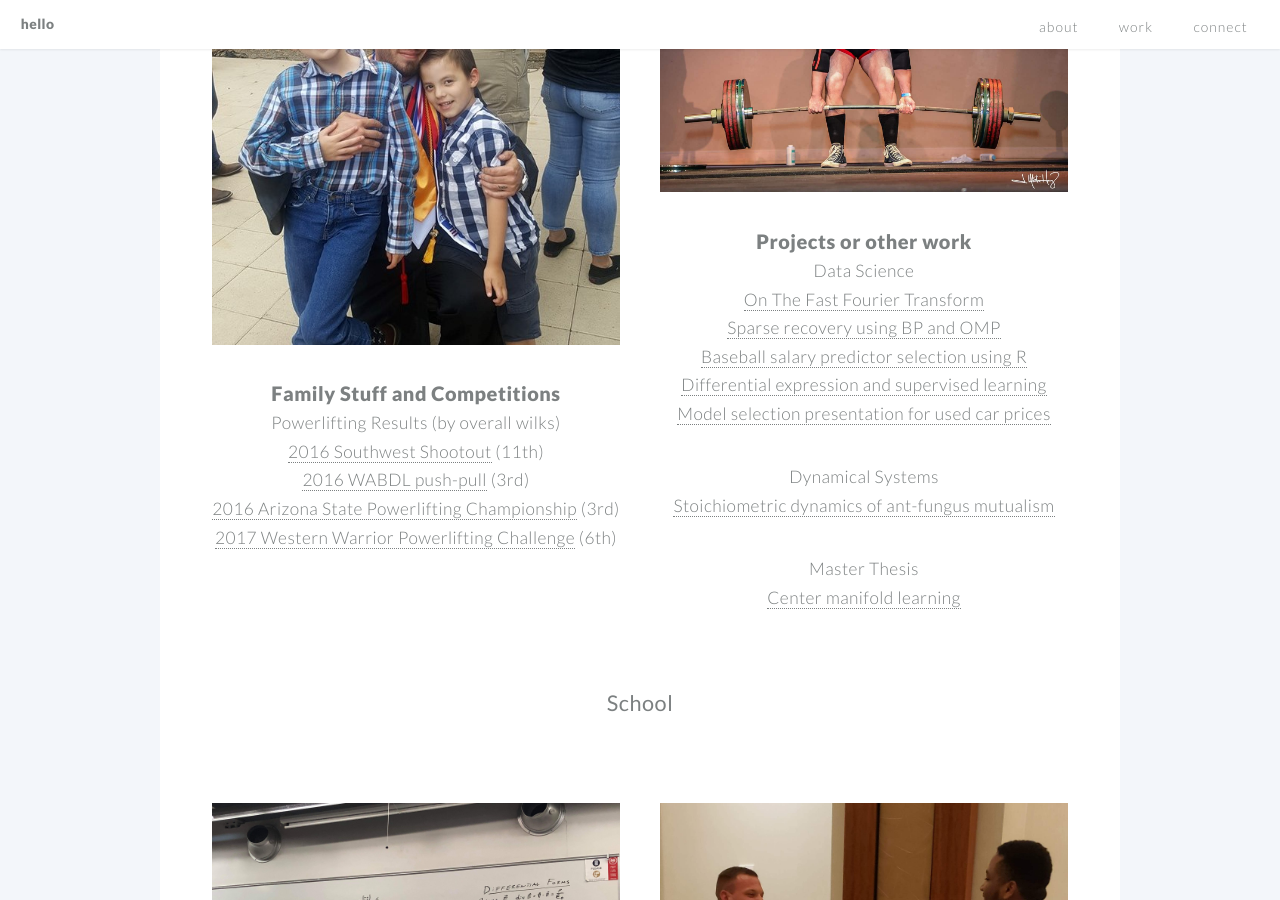
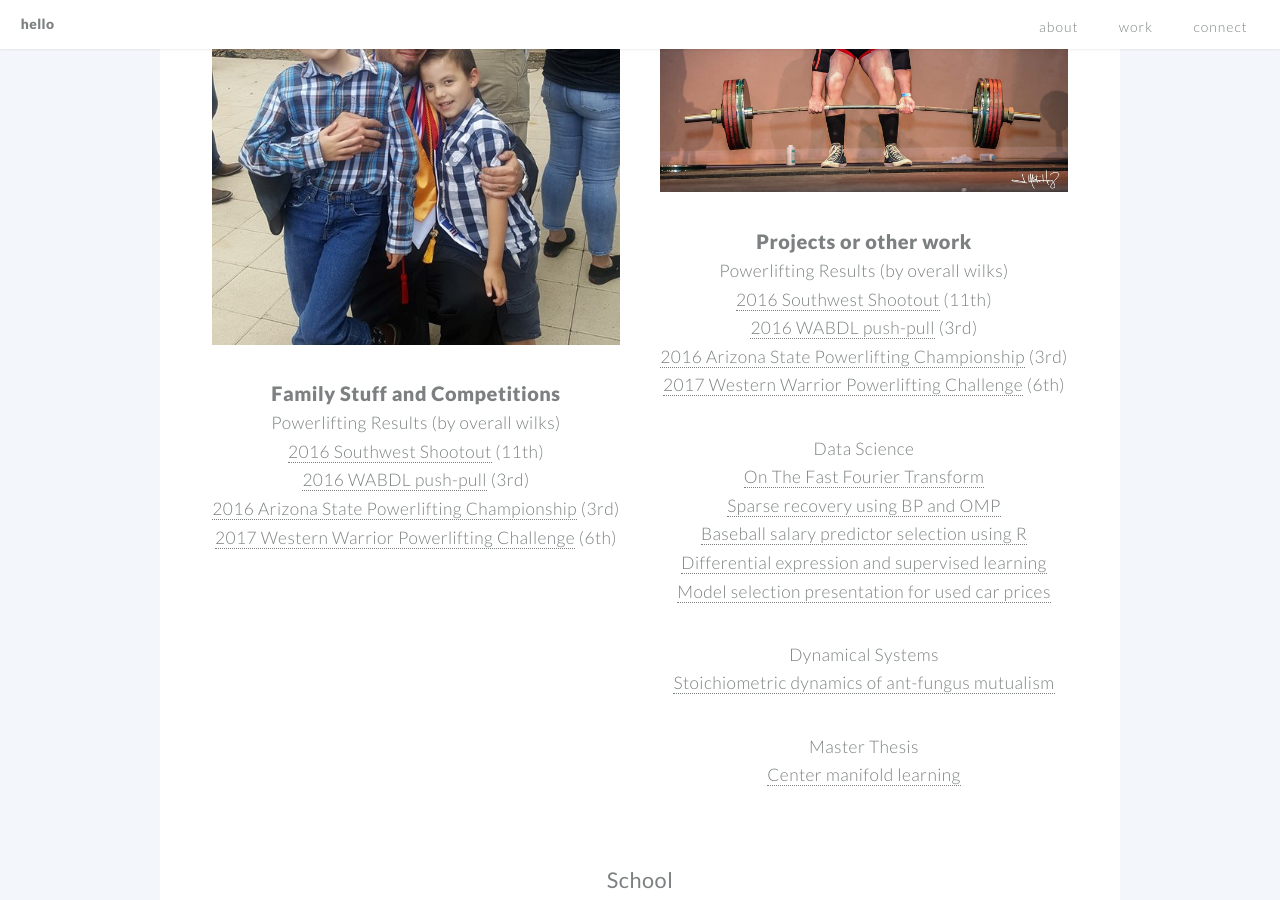
Before and after one commit to jben33/jben33.github.io, a Jekyll site: the page built from index.md, in a window 1280 px wide and 900 px high, scrolled down 2153 px. Built offline with Jekyll 4.4.1, drawn with Linux system fonts in a browser that asks for light colours.

Commit message:
Update example2.html

```diff
--- a/_includes/example2.html
+++ b/_includes/example2.html
@@ -1,4 +1,11 @@
 <h1>Projects or other work</h1>
+
+<ul> Powerlifting Results (by overall wilks)
+  <li><a href="https://www.openpowerlifting.org/m/uspa/0576#justinbennett">2016 Southwest Shootout</a> (11th)</li>
+  <li><a href="https://www.openpowerlifting.org/m/wabdl/1611#justinbennett">2016 WABDL push-pull</a> (3rd)</li>
+  <li><a href="https://www.openpowerlifting.org/m/uspa/0666#justinbennett">2016 Arizona State Powerlifting Championship</a> (3rd)</li>
+  <li><a href="https://www.openpowerlifting.org/m/uspa/0780#justinbennett">2017 Western Warrior Powerlifting Challenge</a> (6th)</li>
+</ul>
 
 <ul> Data Science
     <li><a href="https://drive.google.com/file/d/11wUO7g6utnPm15n1JUPFODPEYs72d1TV/view?usp=drive_link">On The Fast Fourier Transform</a></li>
```
